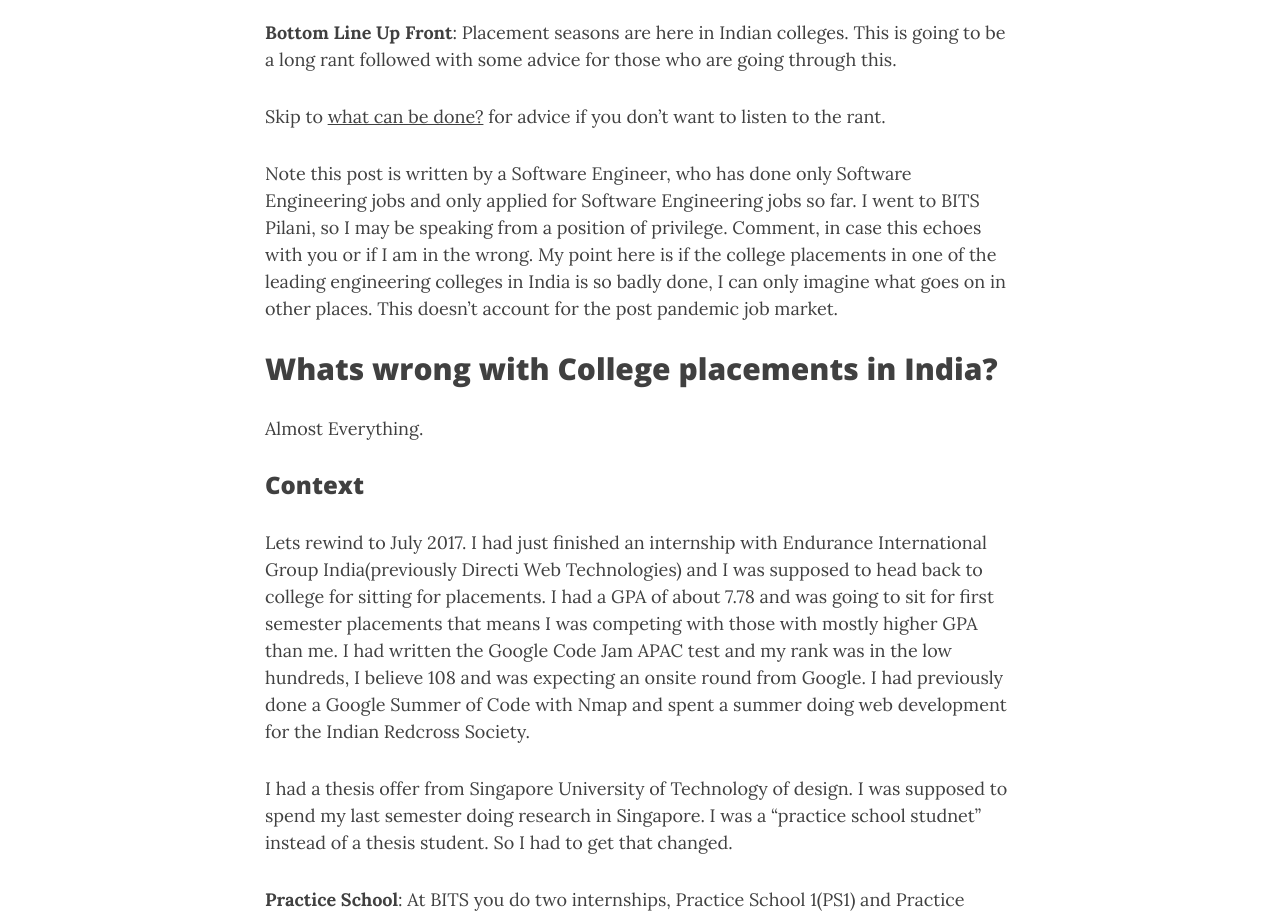
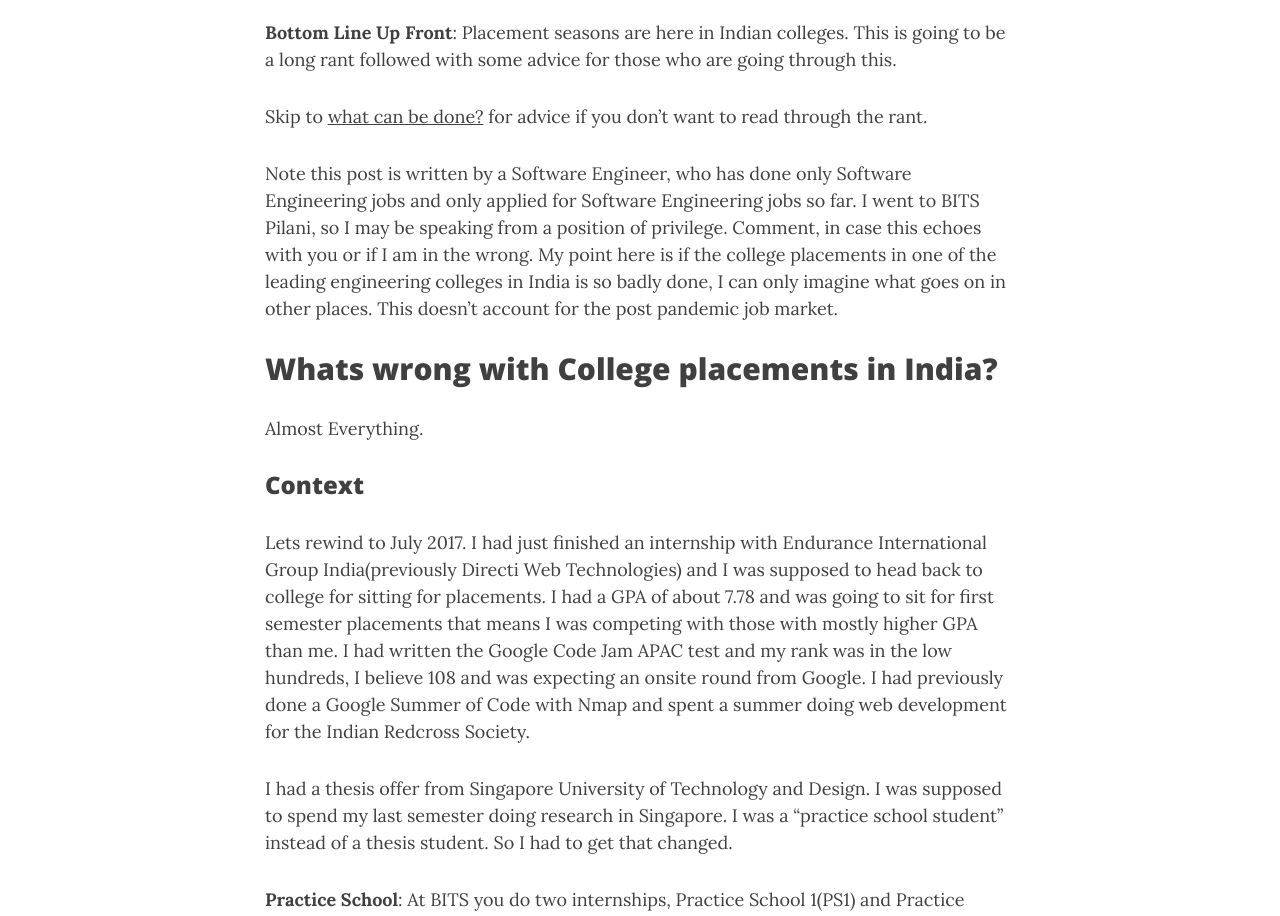
Before and after one commit to h4ck3rk3y/h4ck3rk3y.github.io, a Jekyll site: the page built from _posts/2020-08-08-college-placements-india.md, in a window 1280 px wide and 1400 px high. Shown: the part 271-1187 px from the top of the window. Built offline with Jekyll 4.4.1, drawn with Linux system fonts in a browser that asks for light colours; nearby versions of some CDN libraries; comment, search, counter and statistics services are not loaded; some of the changed text lies outside the part shown.

Commit message:
typo fixes

```diff
--- a/_posts/2020-08-08-college-placements-india.md
+++ b/_posts/2020-08-08-college-placements-india.md
@@ -8,7 +8,7 @@
 
 **Bottom Line Up Front**: Placement seasons are here in Indian colleges. This is going to be a long rant followed with some advice for those who are going through this.
 
-Skip to [what can be done?](#what-can-be-done) for advice if you don't want to listen to the rant.
+Skip to [what can be done?](#what-can-be-done) for advice if you don't want to read through the rant.
 
 Note this post is written by a Software Engineer, who has done only Software Engineering jobs and only applied for Software Engineering jobs so far. I went to BITS Pilani, so I may
 be speaking from a position of privilege. Comment, in case this echoes with you or if I am in the wrong. My point here is if the college placements in one of the leading engineering
@@ -23,7 +23,7 @@
 Lets rewind to July 2017. I had just finished an internship with Endurance International Group India(previously Directi Web Technologies) and I was supposed to head back to college for sitting for placements. I had a GPA of about 7.78
 and was going to sit for first semester placements that means I was competing with those with mostly higher GPA than me. I had written the Google Code Jam APAC test and my rank was in the low hundreds, I believe 108 and was expecting an onsite round from Google. I had previously done a Google Summer of Code with Nmap and spent a summer doing web development for the Indian Redcross Society.
 
-I had a thesis offer from Singapore University of Technology of design. I was supposed to spend my last semester doing research in Singapore. I was a "practice school studnet" instead of a thesis student. So I had
+I had a thesis offer from Singapore University of Technology and Design. I was supposed to spend my last semester doing research in Singapore. I was a "practice school student" instead of a thesis student. So I had
 to get that changed.
 
 **Practice School**: At BITS you do two internships, Practice School 1(PS1) and Practice School 2(PS2). PS1 is after the second year and covers two months of summer holidays. Its a _paid internship_, a student pays
```
Also changed, not shown: other parts of _posts/2020-08-08-college-placements-india.md (+1 -1 lines).
